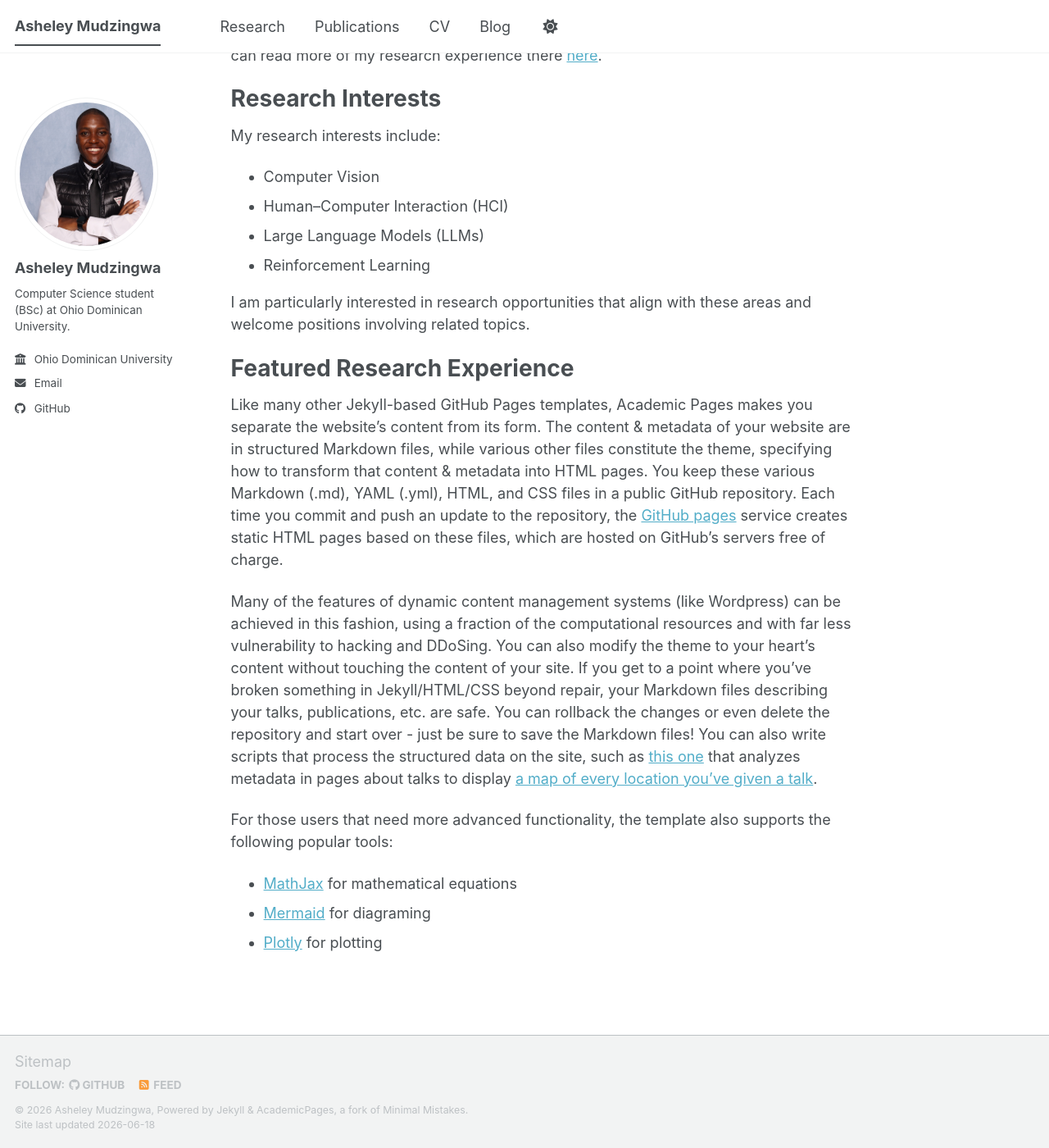
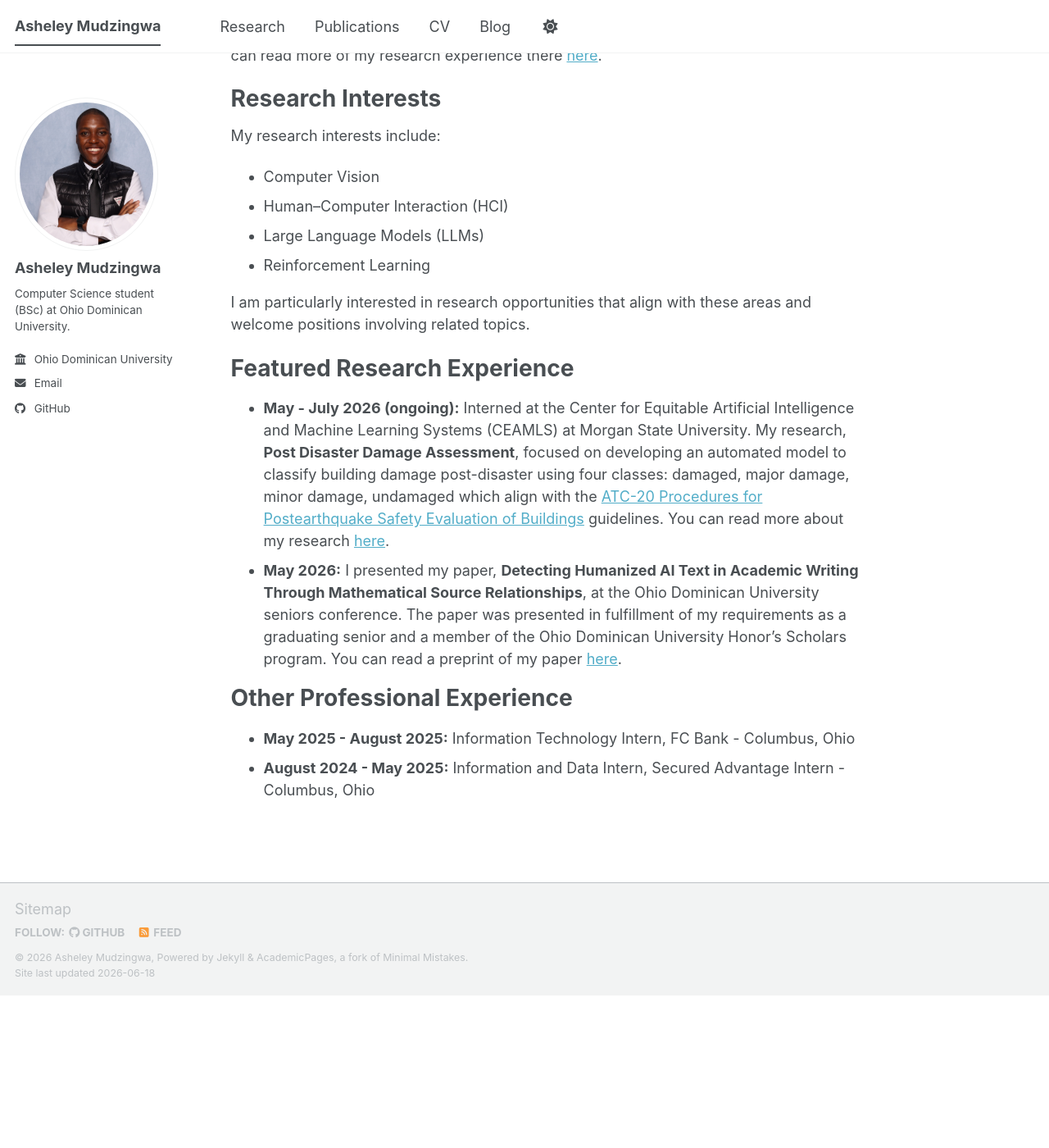
Before and after one commit to amudzingwa/amudzingwa.github.io, a Jekyll site: the page built from _pages/about.md, in a window 1280 px wide and 1400 px high, scrolled down 302 px. Shown: the whole window at 82% size. Built offline with Jekyll 4.4.1, drawn with Linux system fonts in a browser that asks for light colours; a script bundle is joined from its source files by our own code; library files that are not in the unit come from our copies; after the commit the page ends 1516 px from its top, so only the background shows below that.

Commit message:
Update about.md with new experience and remove old content
Removed outdated content about Jekyll and GitHub Pages, and added new professional experience entries.

```diff
--- a/_pages/about.md
+++ b/_pages/about.md
@@ -24,11 +24,10 @@ I am particularly interested in research opportunities that align with these are
 
 Featured Research Experience
 ======
-Like many other Jekyll-based GitHub Pages templates, Academic Pages makes you separate the website's content from its form. The content & metadata of your website are in structured Markdown files, while various other files constitute the theme, specifying how to transform that content & metadata into HTML pages. You keep these various Markdown (.md), YAML (.yml), HTML, and CSS files in a public GitHub repository. Each time you commit and push an update to the repository, the [GitHub pages](https://pages.github.com/) service creates static HTML pages based on these files, which are hosted on GitHub's servers free of charge.
+- **May - July 2026 (ongoing):** Interned at the Center for Equitable Artificial Intelligence and Machine Learning Systems (CEAMLS) at Morgan State University. My research, **Post Disaster Damage Assessment**, focused on developing an automated model to classify building damage post-disaster using four classes: damaged, major damage, minor damage, undamaged which align with the [ATC-20 Procedures for Postearthquake Safety Evaluation of Buildings](https://www.atcouncil.org/atc-20) guidelines. You can read more about my research [here](https://amudzingwa.github.io/amudzingwaceamls26.github.io/).
+- **May 2026:** I presented my paper, **Detecting Humanized AI Text in Academic Writing Through Mathematical Source Relationships**, at the Ohio Dominican University seniors conference. The paper was presented in fulfillment of my requirements as a graduating senior and a member of the Ohio Dominican University Honor's Scholars program. You can read a preprint of my paper [here](https://drive.google.com/file/d/1mwAZ1t-Gt1omuGlGHEeI5GtKDFdXVi4U/view?usp=sharing).
 
-Many of the features of dynamic content management systems (like Wordpress) can be achieved in this fashion, using a fraction of the computational resources and with far less vulnerability to hacking and DDoSing. You can also modify the theme to your heart's content without touching the content of your site. If you get to a point where you've broken something in Jekyll/HTML/CSS beyond repair, your Markdown files describing your talks, publications, etc. are safe. You can rollback the changes or even delete the repository and start over - just be sure to save the Markdown files! You can also write scripts that process the structured data on the site, such as [this one](https://github.com/academicpages/academicpages.github.io/blob/master/talkmap.ipynb) that analyzes metadata in pages about talks to display [a map of every location you've given a talk](https://academicpages.github.io/talkmap.html).
-
-For those users that need more advanced functionality, the template also supports the following popular tools:
-- [MathJax](https://www.mathjax.org/) for mathematical equations
-- [Mermaid](https://mermaid.js.org/) for diagraming
-- [Plotly](https://plotly.com/javascript/) for plotting
+Other Professional Experience
+======
+- **May 2025 - August 2025:** Information Technology Intern, FC Bank - Columbus, Ohio
+- **August 2024 - May 2025:** Information and Data Intern, Secured Advantage Intern - Columbus, Ohio
```
